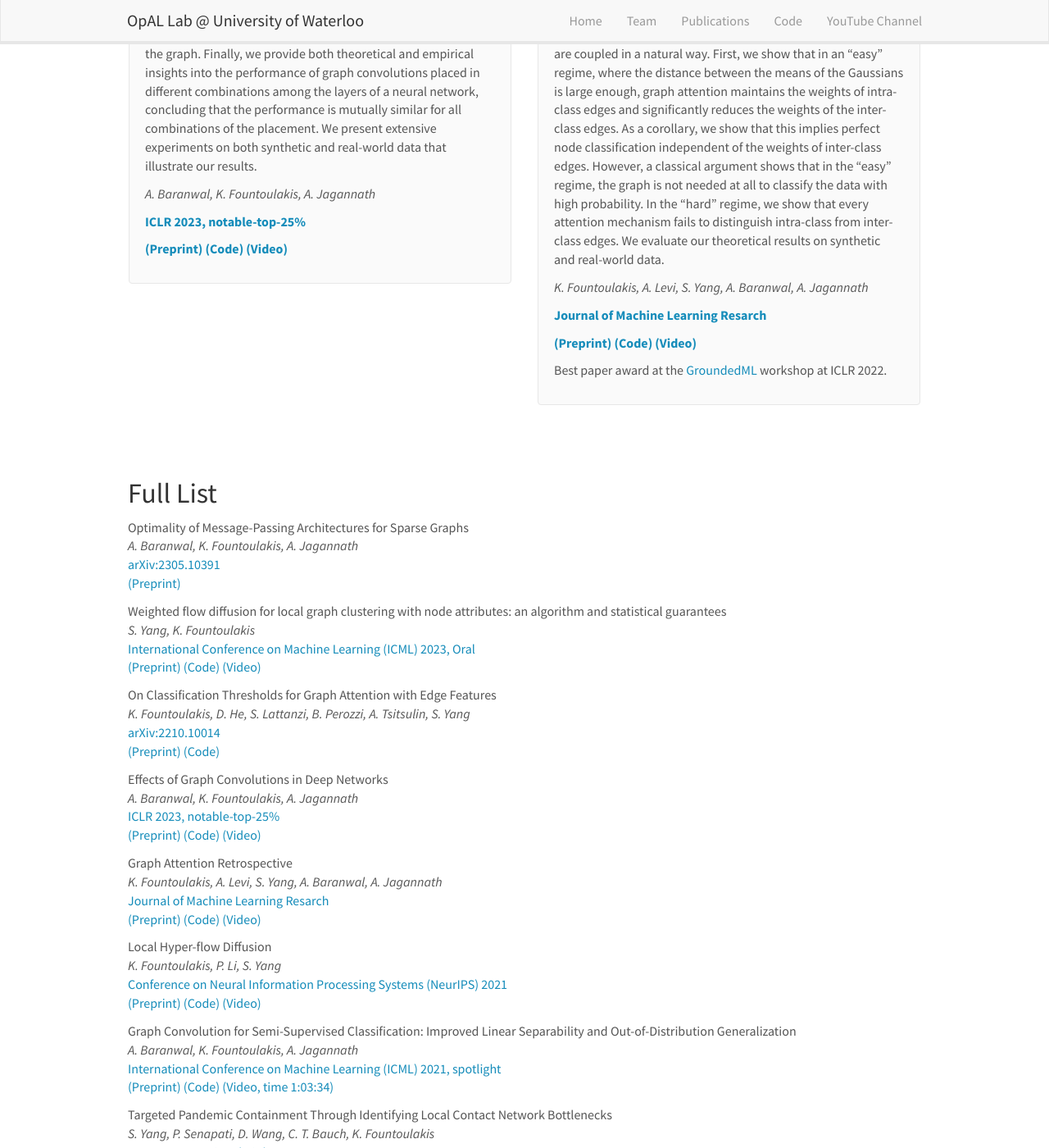
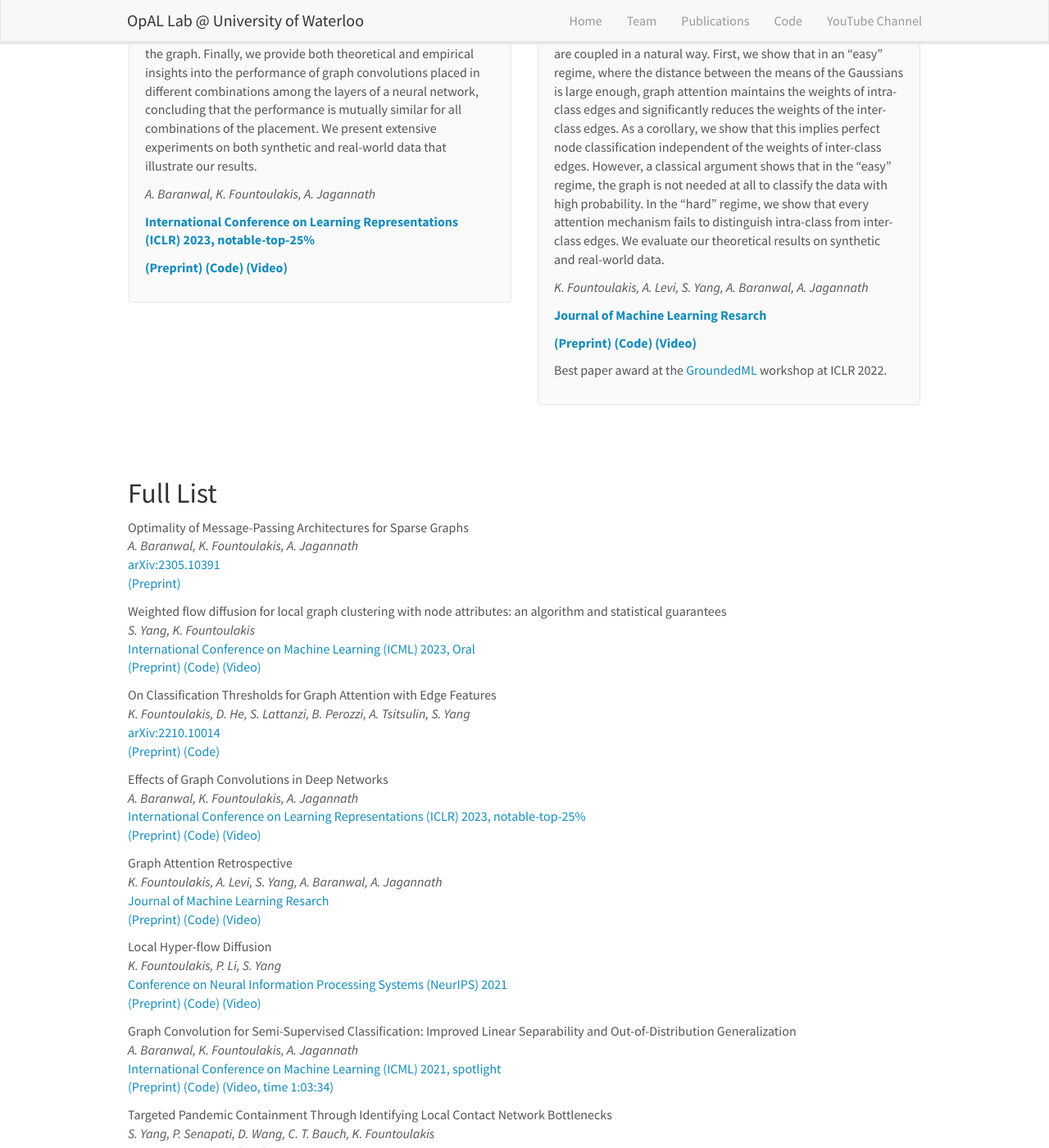
Before and after one commit to opallab/opallab.github.io, a Jekyll site: the page built from _pages/publications.md, in a window 1280 px wide and 1400 px high, scrolled down 1454 px. Shown: the whole window at 82% size. Built offline with Jekyll 4.4.1, drawn with Linux system fonts in a browser that asks for light colours; nearby versions of some CDN libraries.

Commit message:
paper accepted at ICML 2023

```diff
--- a/_data/publist.yml
+++ b/_data/publist.yml
@@ -70,7 +70,7 @@
   authors: A. Baranwal, K. Fountoulakis, A. Jagannath
   link:
     url: https://openreview.net/pdf?id=P-73JPgRs0R
-    display: ICLR 2023, notable-top-25%
+    display: International Conference on Learning Representations (ICLR) 2023, notable-top-25%
   highlight: 1
   news2:
   code:
```
